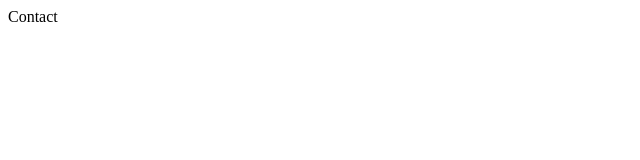
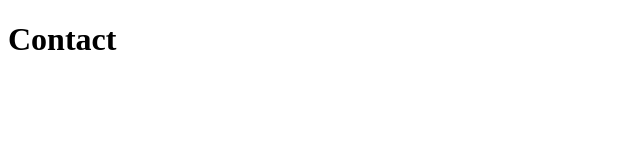
Before and after one commit to juanalz/introduccion-git, a plain HTML site: page contact.html in a window 1280 px wide. Shown: the whole page, without its empty margins (0-640 px from the left). Drawn offline with Linux system fonts and the light colour scheme.

Commit message:
Se actualizo el titulo Contact en el archivo contact.html

```diff
--- a/contact.html
+++ b/contact.html
@@ -9,7 +9,7 @@
 </head>
 
 <body>
-    Contact
+    <h1>Contact</h1>
 </body>
 
 </html>
```
